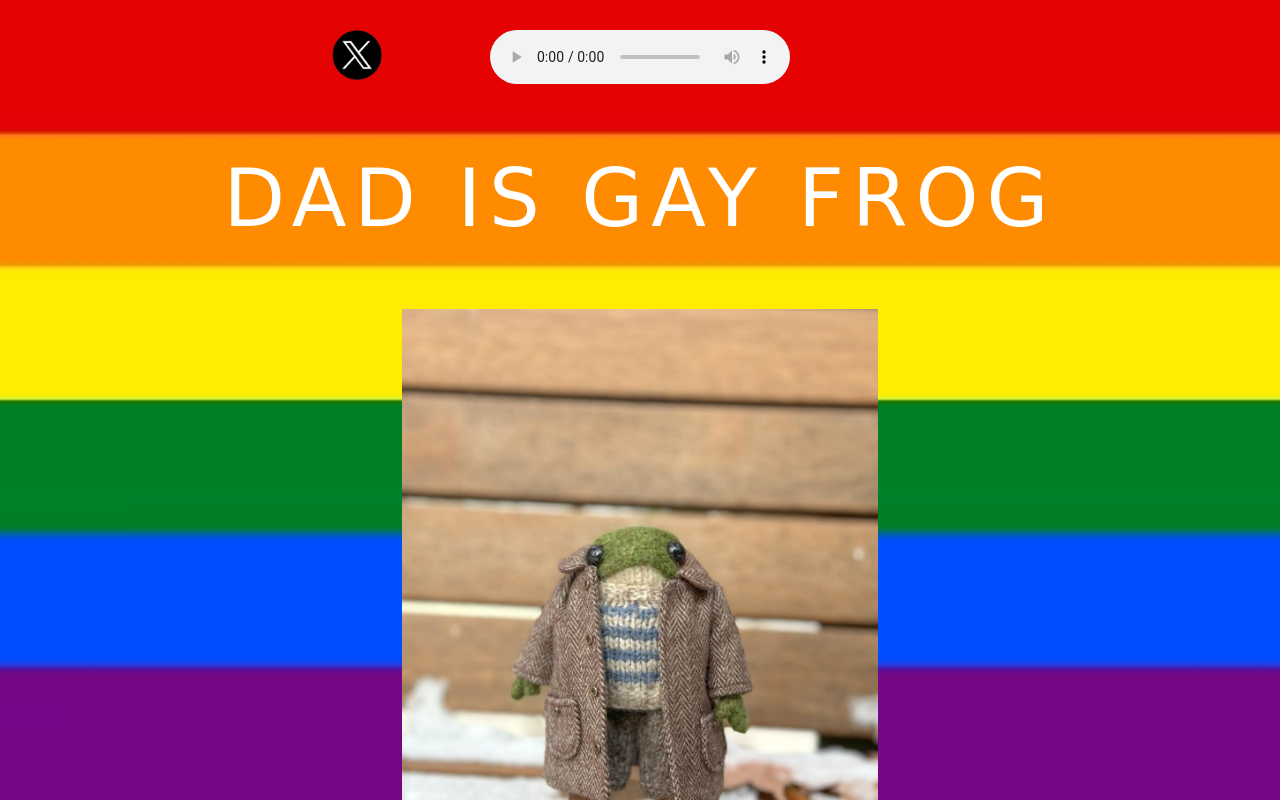
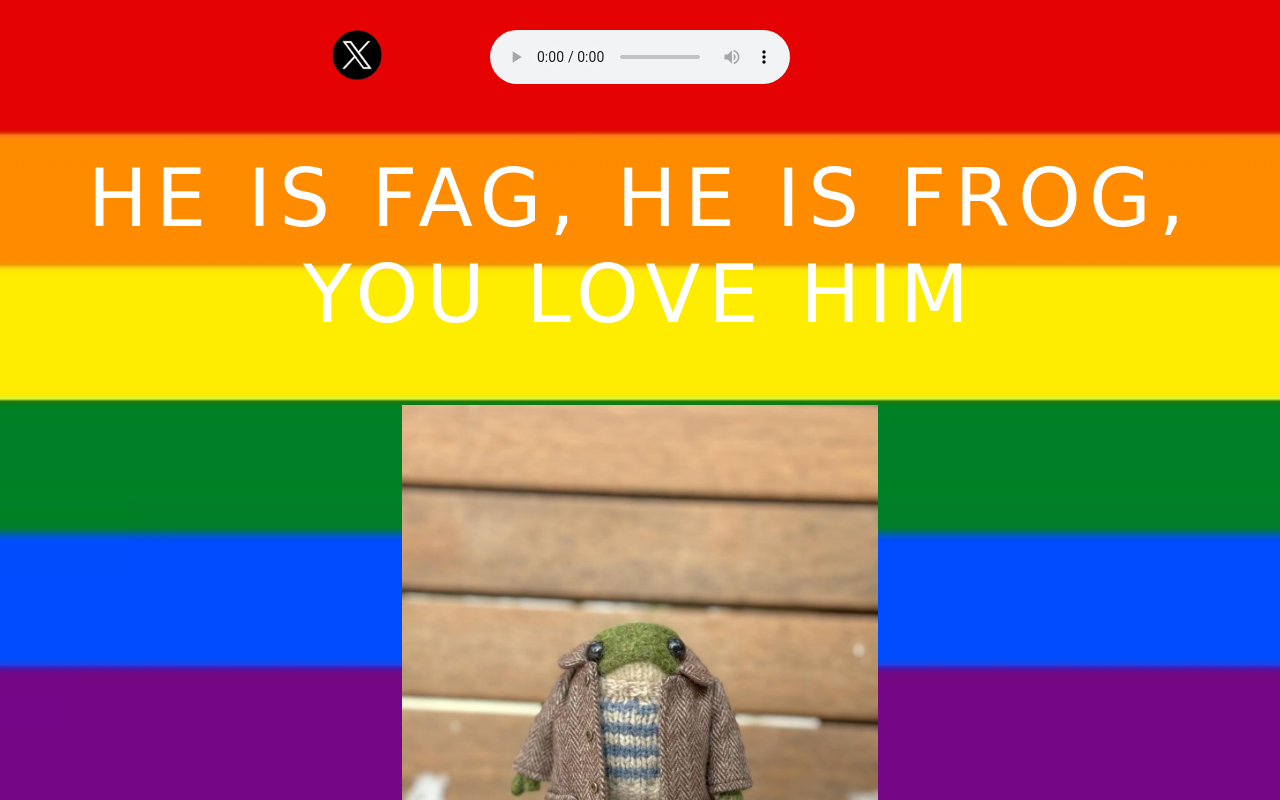
Before and after one commit to Obsoleth/asdasdasd, an Angular app: page / in a window 1280 px wide. Built offline with nearby package versions, Linux system fonts and the light colour scheme.

Commit message:
Update app.component.html

```diff
--- a/src/app/app.component.html
+++ b/src/app/app.component.html
@@ -19,13 +19,13 @@
 
 
   <div class="row text-center">
-    <h1>DAD IS GAY FROG</h1>
+    <h1>he is fag, he is frog, you love him</h1>
   </div>
   <div class="row text-center" style="margin-top: 42px;">
       <img src="../assets/frog.jpg" class="rounded mx-auto d-block" style="max-width: 500px;">
   </div>
   <div class="row text-center">
-    <h2>"I'M SO PROUD OF YOU SON"</h2>
+    <h2>(so true bestie)</h2>
   </div>
   <div class="row text-center">
 
```
